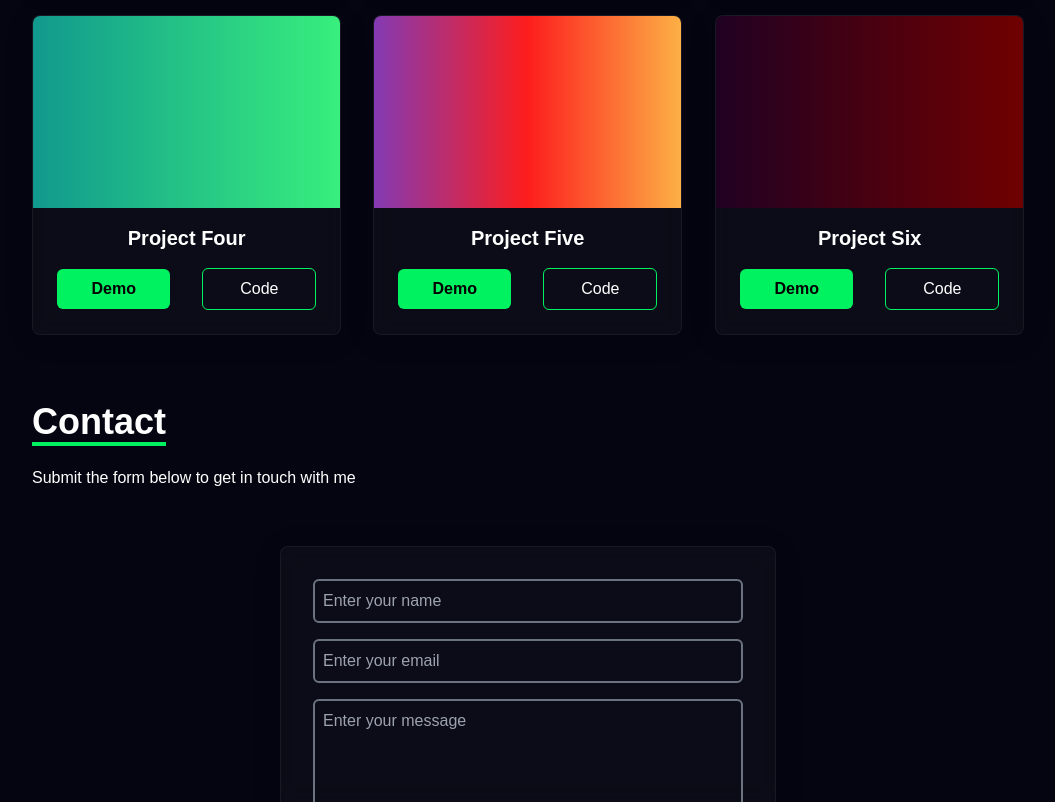
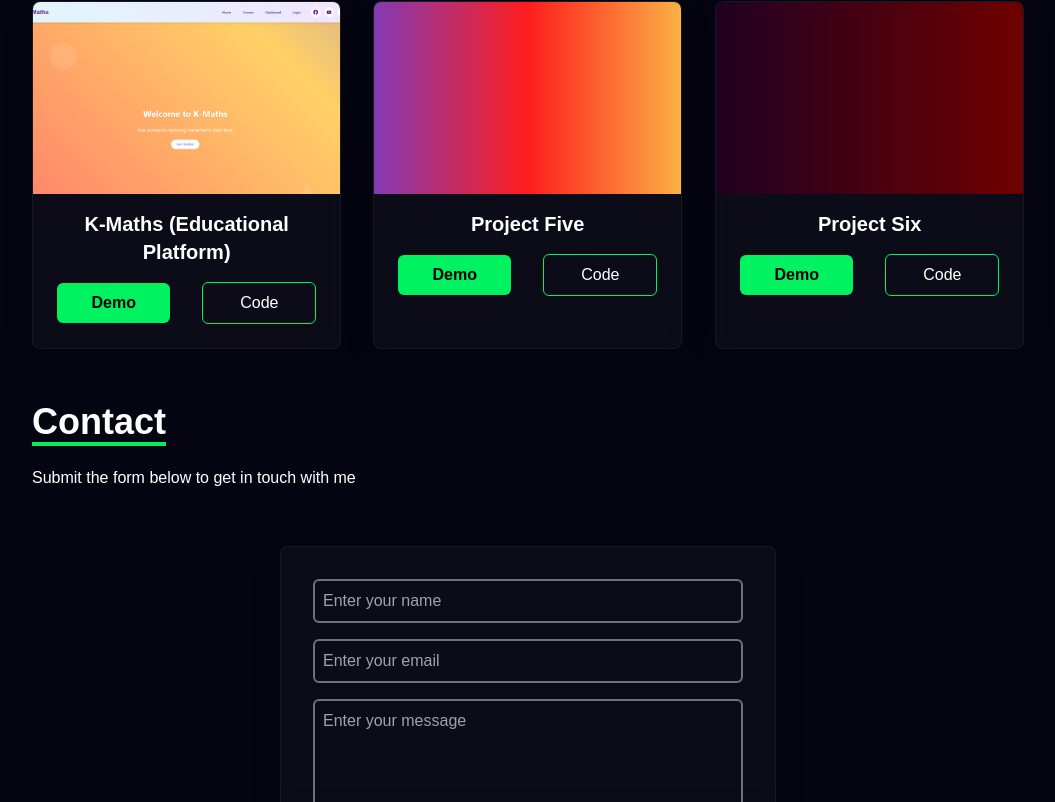
Before and after one commit to keshara05/my-portfolio, a React (Vite) app: page / in a window 1280 px wide. Shown: the part 2887-3689 px from the top of the page, without its empty margins (112-1167 px from the left). Built offline with nearby package versions, Linux system fonts and the light colour scheme.

Commit message:
Update Project 04: K-Maths

```diff
--- a/src/components/Projects.jsx
+++ b/src/components/Projects.jsx
@@ -4,13 +4,14 @@ import Tilt from 'react-parallax-tilt';
 import project1 from '../assets/project1.png';
 import project2 from '../assets/project2.png';
 import project3 from '../assets/project3.png';
+import project4 from '../assets/project4.png';
 
 const Projects = () => {
     const projects = [
         { id: 1, src: project1, isImage: true, title: 'Personal Portfolio', code: 'https://github.com/keshara05/my-portfolio', demo: 'https://keshararathnayaka.vercel.app/' },
         { id: 2, src: project2, isImage: true, title: 'Eduflex Institute Management System', code: 'https://github.com/keshara05/Eduflex', demo: 'https://eduflexsms.vercel.app/login' },
         { id: 3, src: project3, isImage: true, title: 'CricHub (Group Project)', code: 'https://github.com/keshara05', demo: '' },
-        { id: 4, src: 'linear-gradient(to right, #11998e, #38ef7d)', title: 'Project Four' },
+        { id: 4, src: project4, isImage: true, title: 'K-Maths (Educational Platform)', code: 'https://github.com/K-Maths', demo: 'https://kmaths.vercel.app/' },
         { id: 5, src: 'linear-gradient(to right, #833ab4, #fd1d1d, #fcb045)', title: 'Project Five' },
         { id: 6, src: 'linear-gradient(to right, #200122, #6f0000)', title: 'Project Six' },
     ];
```
Also changed, not shown: src/assets/project4.png (added).
